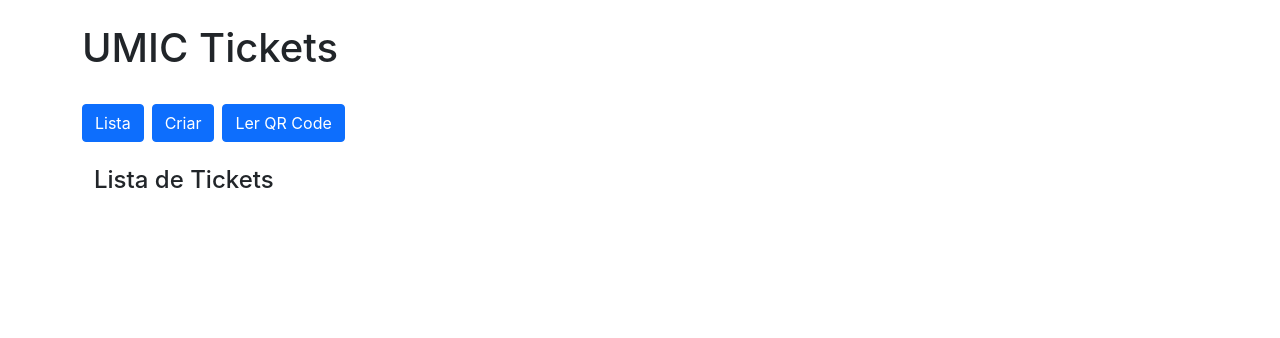
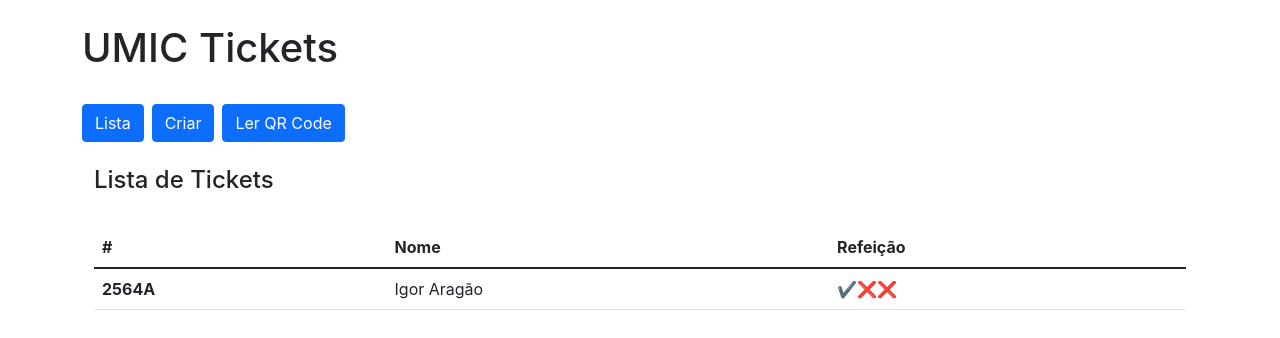
Before and after one commit to umic-labs/qrcomer, a React (Create React App) app: page / in a window 1280 px wide. Shown: the top 338 px of the page. Built offline with nearby package versions, Linux system fonts and the light colour scheme.

Commit message:
Cria lista de tickets a partir de array

```diff
--- a/src/App.js
+++ b/src/App.js
@@ -1,10 +1,25 @@
-import React, { useState } from "react";
+import React, { useEffect, useState } from "react";
+
+import { getTickets } from "./services/tickets-service";
+
 import CreateTicket from "./pages/create-ticket";
 import ListTickets from "./pages/list-tickets";
 import ReadTicket from "./pages/read-ticket";
 
 function App() {
   const [currentPage, setCurrentPage] = useState("list");
+  const [tickets, setTickets] = useState(null);
+
+  const ticketsManager = {
+    tickets: tickets,
+    setTickets: setTickets
+  };
+
+  useEffect(() => {
+    const tickets = getTickets();
+
+    setTickets(tickets);
+  }, [])
 
   return (
     <div className="container pt-4">
@@ -15,9 +30,9 @@ function App() {
       <button className="btn btn-primary me-2" onClick={() => setCurrentPage("read")}>Ler QR Code</button>
       <br/>
       {
-        currentPage === "list" ? <ListTickets/> :
-        currentPage === "create" ? <CreateTicket/> :
-        currentPage === "read" ? <ReadTicket/> :
+        currentPage === "list" ? <ListTickets ticketsManager={ticketsManager}/> :
+        currentPage === "create" ? <CreateTicket ticketsManager={ticketsManager}/> :
+        currentPage === "read" ? <ReadTicket ticketsManager={ticketsManager}/> :
         null
       }
     </div>
--- a/src/pages/list-tickets.js
+++ b/src/pages/list-tickets.js
@@ -1,9 +1,52 @@
-function ListTickets() {
-    return (
-      <div className="container pt-4">
-        <h4>Lista de Tickets</h4>
+function ListTickets({ ticketsManager }) {
+  const { tickets } = ticketsManager
+
+  console.log(tickets)
+
+  const getTicketMealStatus = (meals) =>
+    meals.map((meal) => {
+      return meal ? `✔️` : `❌`
+    })
+
+  const listTickets = () =>
+    tickets.map((ticket) => {
+      return (
+        <tr key={ticket.id}>
+          <th scope="row">{ticket.id}</th>
+          <td>{ticket.name}</td>
+          <td>{getTicketMealStatus(ticket.meals)}</td>
+        </tr>
+      )
+    })
+
+  return !tickets ? (
+    <div className="container pt-4">
+      <h4>Carregando...</h4>
+    </div>
+  ) : !tickets.length ? (
+    <div className="container pt-4">
+      <h4>Lista Vazia</h4>
+    </div>
+  ) : (
+    <div className="container pt-4">
+      <h4>Lista de Tickets</h4>
+      <br />
+      <div className="table-responsive">
+        <table className="table">
+          <thead>
+            <tr>
+              <th scope="col">#</th>
+              <th scope="col">Nome</th>
+              <th scope="col">Refeição</th>
+            </tr>
+          </thead>
+          <tbody>
+            {listTickets()}
+          </tbody>
+        </table>
       </div>
-    );
-  }
+    </div>
+  )
+}
 
-  export default ListTickets;
+export default ListTickets
--- /dev/null
+++ b/src/services/tickets-service.js
@@ -0,0 +1,21 @@
+const initialTicketList = [
+  {
+    id: '2564A',
+    name: 'Igor Aragão',
+    church: 'PIC Taguatinga',
+    meals: [1, 0, 0],
+  },
+]
+
+export function getTickets() {
+  if (typeof window !== 'undefined' && window) {
+    const getTicketsFromStorage = localStorage.getItem('cart')
+    const tickets = !getTicketsFromStorage
+      ? initialTicketList
+      : JSON.parse(getTicketsFromStorage)
+
+    return tickets
+  }
+
+  return []
+}
```
